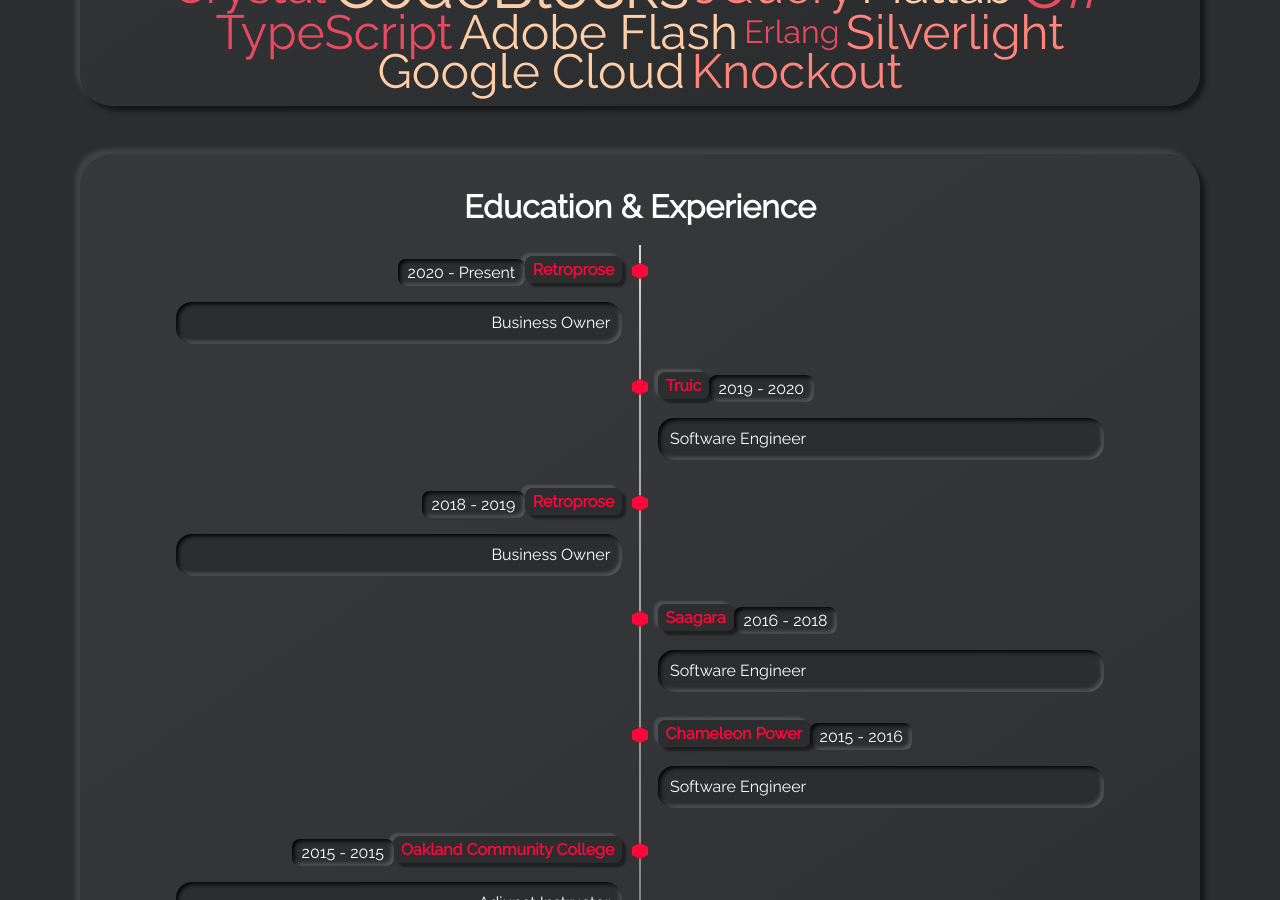
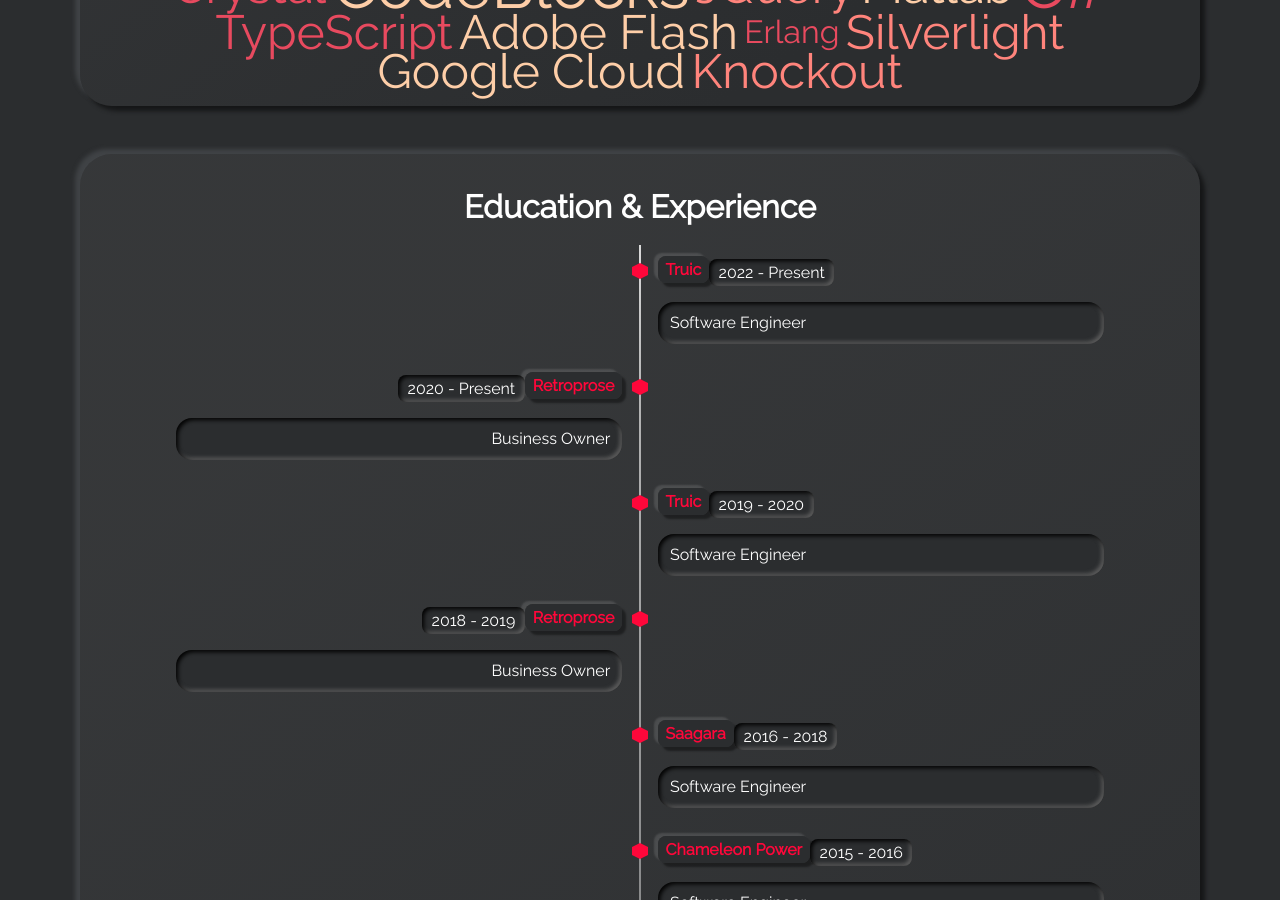
Before and after one commit to eatjason/eatjason.github.io, a Jekyll site: the page built from index.html, in a window 1280 px wide and 900 px high, scrolled down 2448 px. Built offline with Jekyll 4.4.1, drawn with Linux system fonts in a browser that asks for light colours.

Commit message:
added latest job

```diff
--- a/_data/timeline.yml
+++ b/_data/timeline.yml
@@ -16,6 +16,12 @@
 #     - tag: Ruby
 #     - tag: Rails
 #   timeline-side: right
+
+- title: Truic
+  title-url: truic
+  date: 2022 - Present
+  subtitle: Software Engineer
+  timeline-side: right
 
 - title: Retroprose
   title-url: retroprose
```
